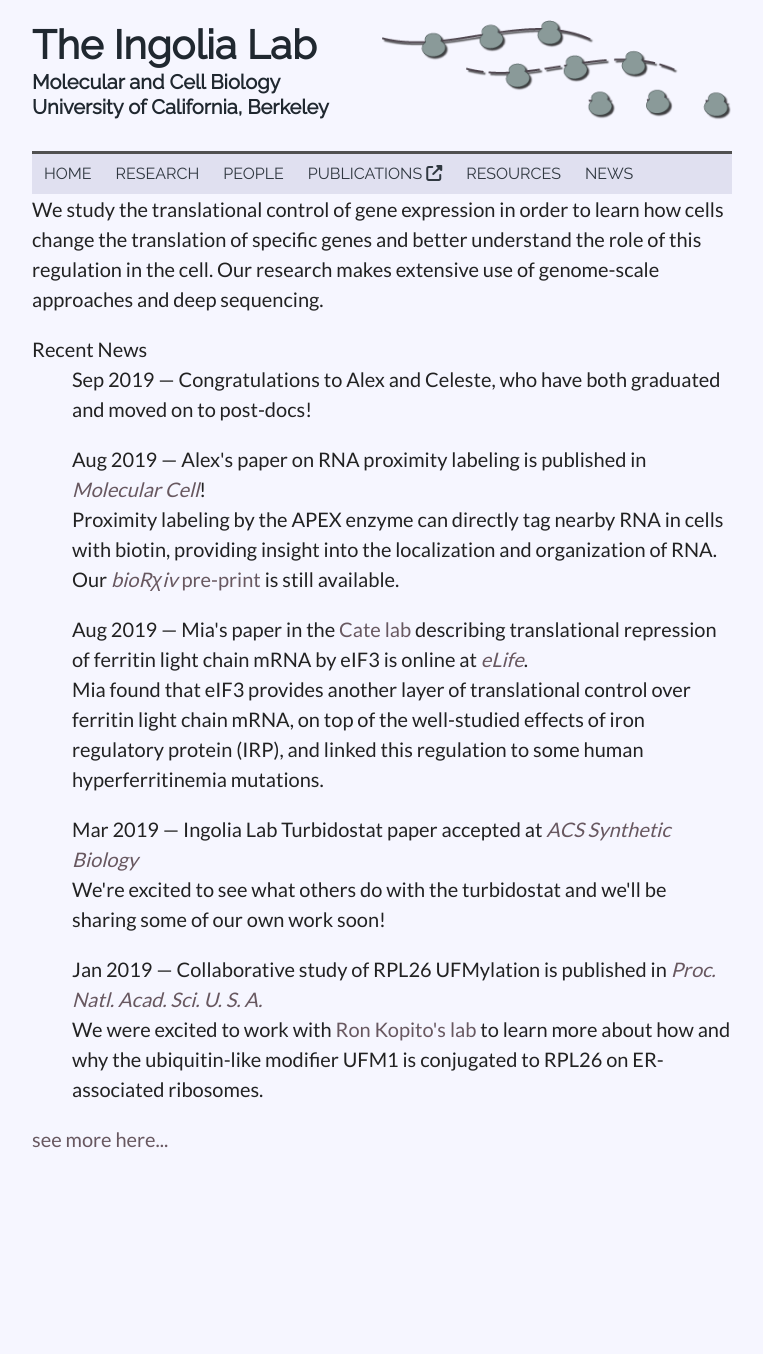
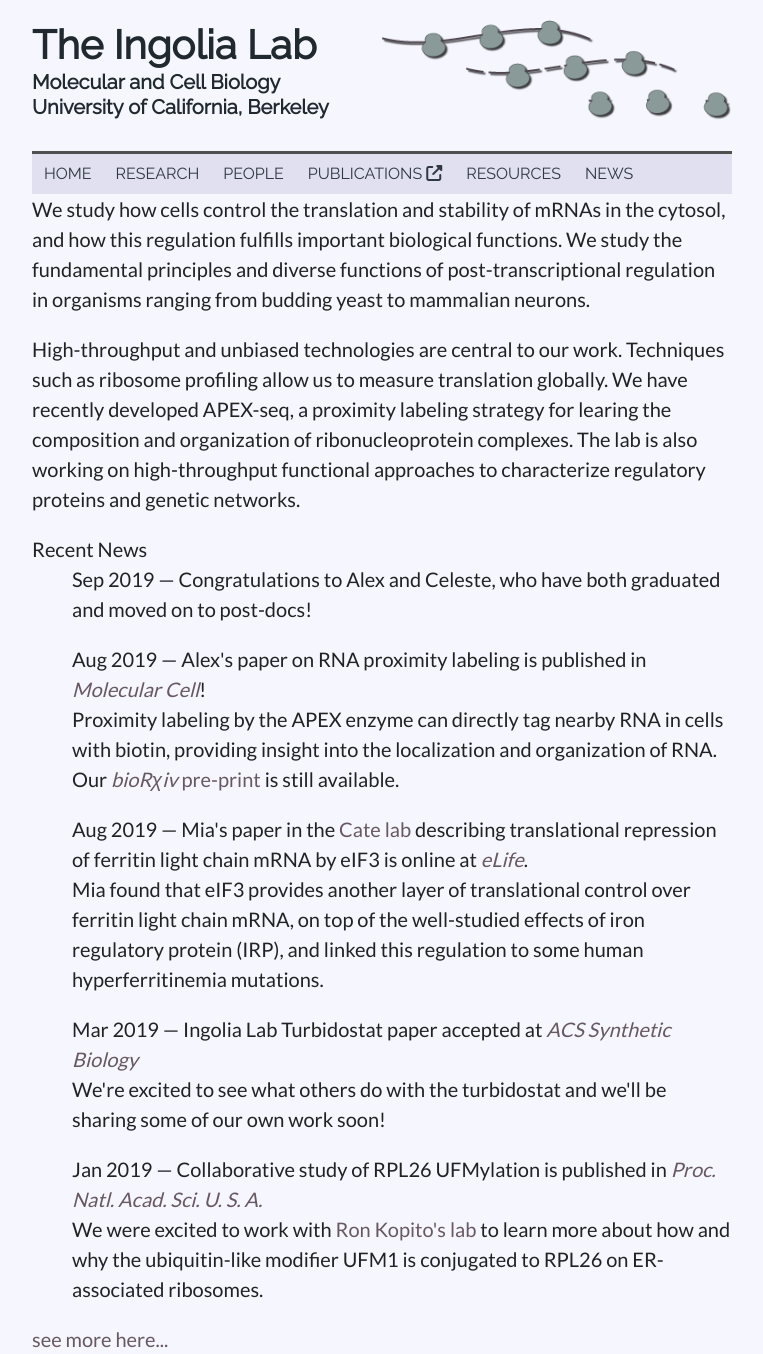
Before and after one commit to ingolia-lab/lab-web-page, a Jekyll site: the page built from src/index.html, in a window 1280 px wide. Shown: the whole page, without its empty margins (258-1021 px from the left). Built offline with Jekyll 4.4.1, drawn with Linux system fonts in a browser that asks for light colours; nearby versions of some CDN libraries; before the commit the page ends 1154 px from its top, so only the background shows below that.

Commit message:
Improved research overview

```diff
--- a/src/index.html
+++ b/src/index.html
@@ -19,10 +19,22 @@ title: Ingolia Lab
 </div>
 
 <p style="clear: both">
-We study the translational control of gene expression in order to
-learn how cells change the translation of specific genes and better
-understand the role of this regulation in the cell. Our research makes
-extensive use of genome-scale approaches and deep sequencing.
+
+We study how cells control the translation and stability of mRNAs in
+the cytosol, and how this regulation fulfills important biological
+functions. We study the fundamental principles and diverse functions
+of post-transcriptional regulation in organisms ranging from budding
+yeast to mammalian neurons.
+</p>
+
+<p>
+High-throughput and unbiased technologies are central to our
+work. Techniques such as ribosome profiling allow us to measure
+translation globally. We have recently developed APEX-seq, a proximity
+labeling strategy for learing the composition and organization of
+ribonucleoprotein complexes. The lab is also working on
+high-throughput functional approaches to characterize regulatory
+proteins and genetic networks.
 </p>
 
 <div class="section-header">
```
